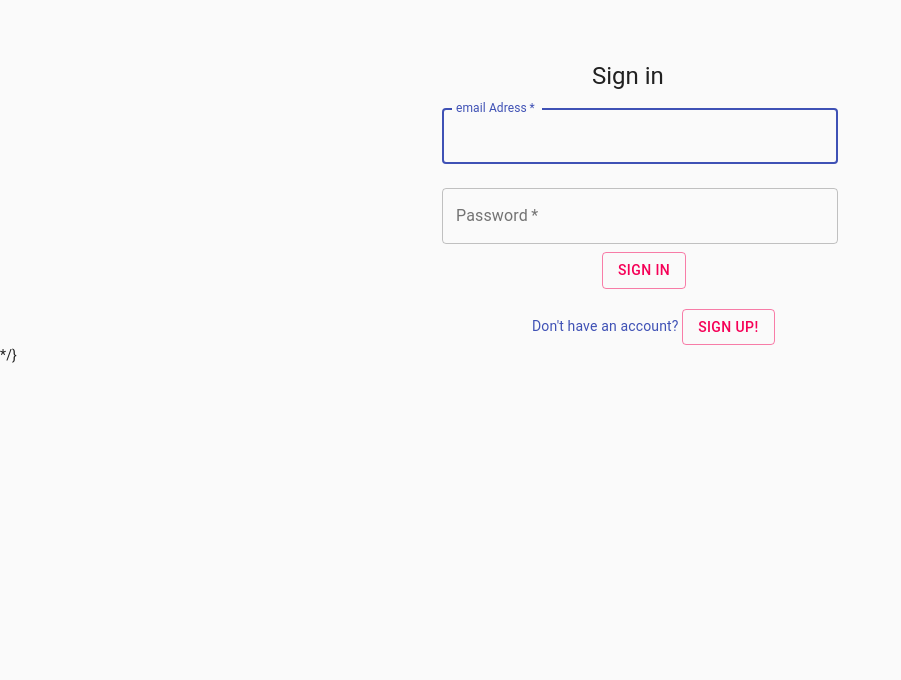
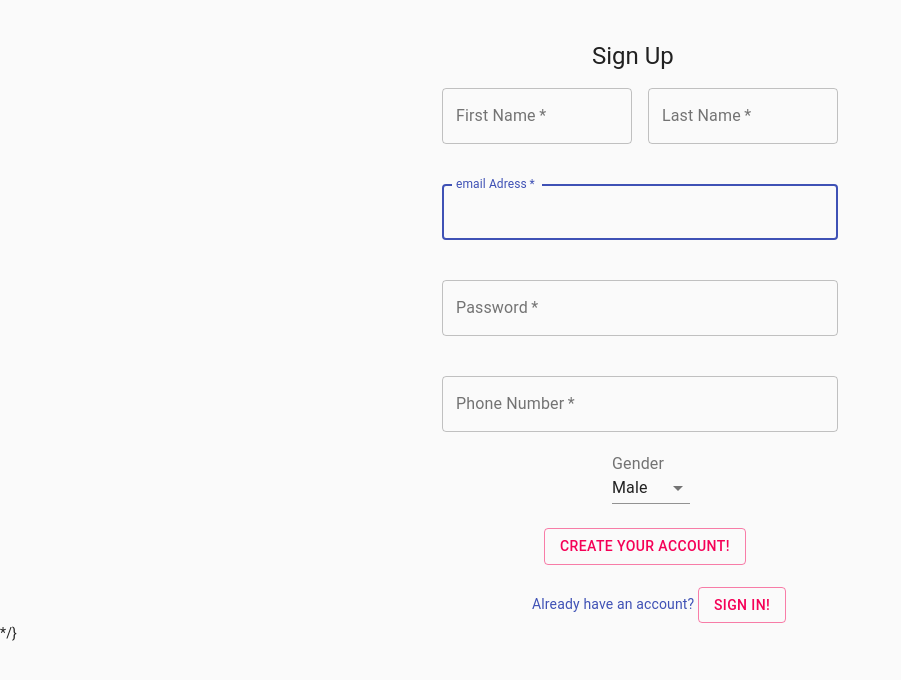
Before and after one commit to MoatazDj/eslamo, a React (Create React App) app in the folder client/: page /signup in a window 1280 px wide. Shown: the top 680 px of the page, without its empty margins (0-901 px from the left). Built offline with nearby package versions, Linux system fonts and the light colour scheme.

Commit message:
sign in / sign up components done

```diff
--- a/client/src/App.jsx
+++ b/client/src/App.jsx
@@ -15,7 +15,7 @@ import "./App.css";
 function App() {
   return (
     <React.Fragment>
-      <SignIn></SignIn>
+      <SignUp></SignUp>
       {/* <CssBaseline />
       <PrayerTime />
       {/* <CssBaseline />
--- a/client/src/components/signIn/signIn.jsx
+++ b/client/src/components/signIn/signIn.jsx
@@ -86,10 +86,10 @@ class SignIn extends React.Component {
             </div>
           </div>
           <div className='submit_form'>
-          <Button variant='outlined' color='secondary' style = {{marginLeft: 160}} onClick={this.handleClick}>Sign in</Button>
+          <Button variant='outlined' color='secondary' style = {{marginTop : 10, marginLeft: 160}} onClick={this.handleClick}>Sign in</Button>
           </div>
         </form>
-            <Grid item style = {{marginTop : 20, marginLeft: 90}}>
+            <Grid item style = {{marginTop : 10, marginLeft: 90}}>
               <Link href="#" variant="body2">
                 {"Don't have an account?   "}
               </Link>
--- a/client/src/components/signUp/signUp.jsx
+++ b/client/src/components/signUp/signUp.jsx
@@ -64,7 +64,7 @@ class SignUp extends React.Component {
     return (
       <Container component="main" maxWidth="xs">
         <CssBaseline />
-        <Typography component="h1" variant="h5" style = {{marginTop : 60, marginLeft : 150}}>
+        <Typography component="h1" variant="h5" style = {{marginTop : 40, marginLeft : 150}}>
           Sign Up
         </Typography>
         <form>
@@ -164,7 +164,7 @@ class SignUp extends React.Component {
             <br></br>
             <Grid item xs={12}></Grid>
             <Button
-             style = {{marginLeft: 120}}
+             style = {{marginLeft: 110}}
               variant="outlined"
               color="secondary"
               onClick={this.handleClick}>
@@ -173,7 +173,7 @@ class SignUp extends React.Component {
           </Grid>
         </form>
         <br></br>
-        <Grid item  style = {{marginLeft: 100}}>
+        <Grid item  style = {{marginTop : 10, marginLeft: 90}}>
           <Link href="#" variant="body2">
             {"Already have an account?  "}
           </Link>
```
